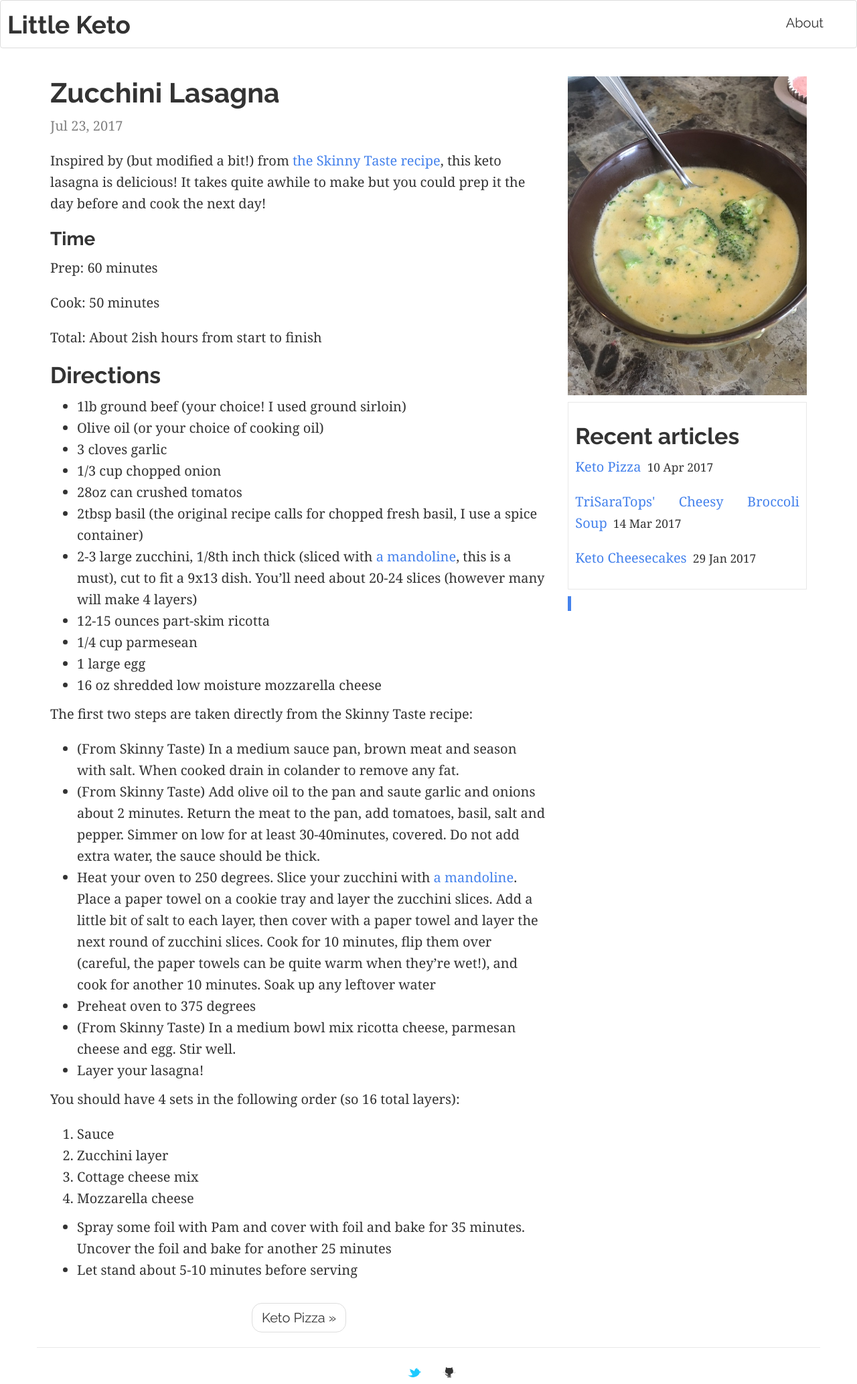
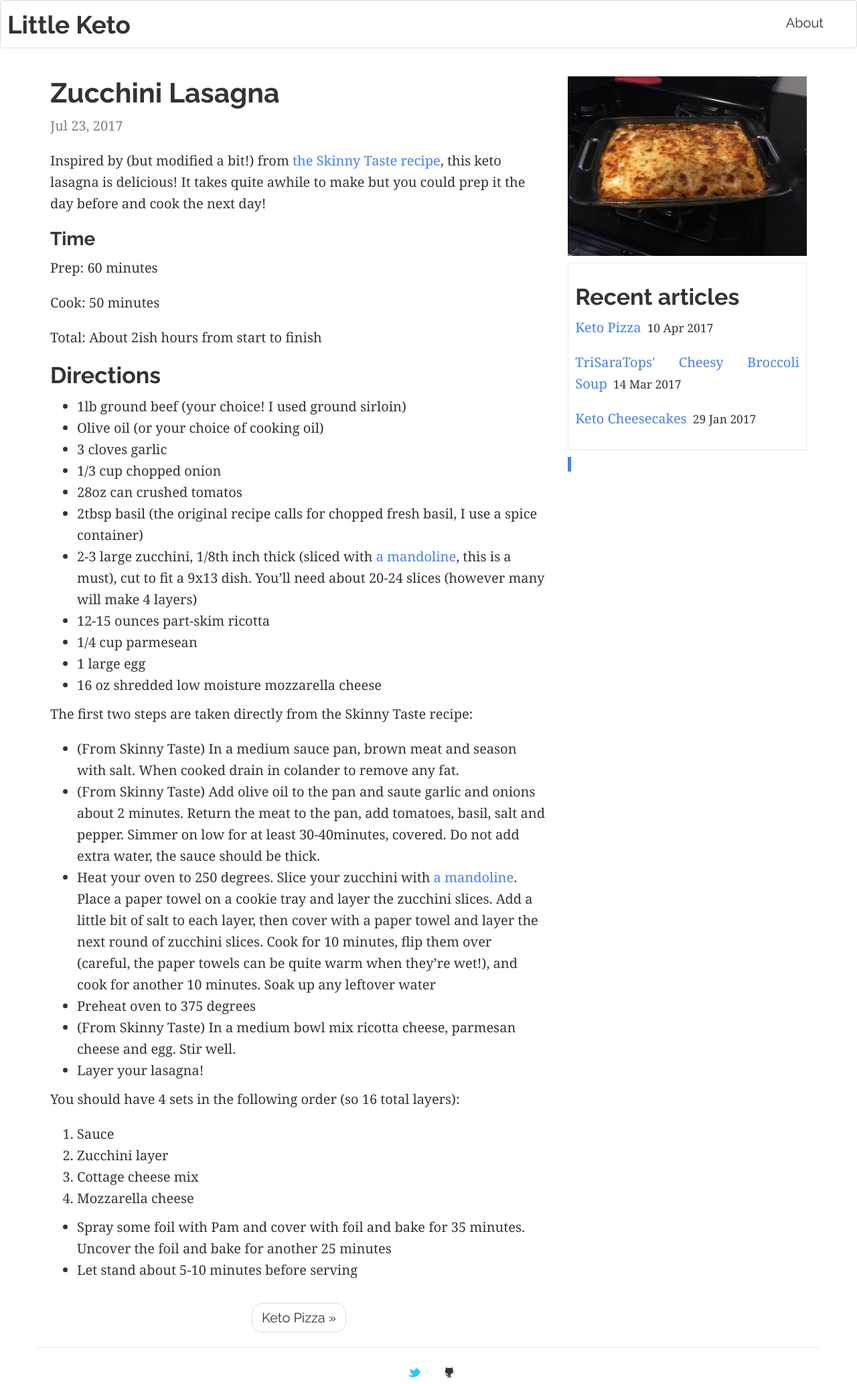
Before and after one commit to chelseybaker/littleketo, a Jekyll site: the page built from _posts/2017-07-23-zucchini-lasagna.md, in a window 1280 px wide. Shown: the whole page at 67% size. Built offline with Jekyll 4.4.1, drawn with Linux system fonts in a browser that asks for light colours.

Commit message:
Updating zucchini lasagna photo

```diff
--- a/_posts/2017-07-23-zucchini-lasagna.md
+++ b/_posts/2017-07-23-zucchini-lasagna.md
@@ -3,7 +3,7 @@ layout: post
 title:  "Zucchini Lasagna"
 date:   2017-07-23 16:45:00 -0600
 categories: keto
-img: posts/2017-03-12/finished.JPG
+img: posts/2017-07-23/finished.JPG
 ---
 
 Inspired by (but modified a bit!) from [the Skinny Taste recipe](http://www.skinnytaste.com/zucchini-lasagna/), this keto lasagna is delicious! It takes quite awhile to make but you could prep it the day before and cook the next day!
```
Also changed, not shown: images/posts/2017-07-23/finished.JPG (added).
